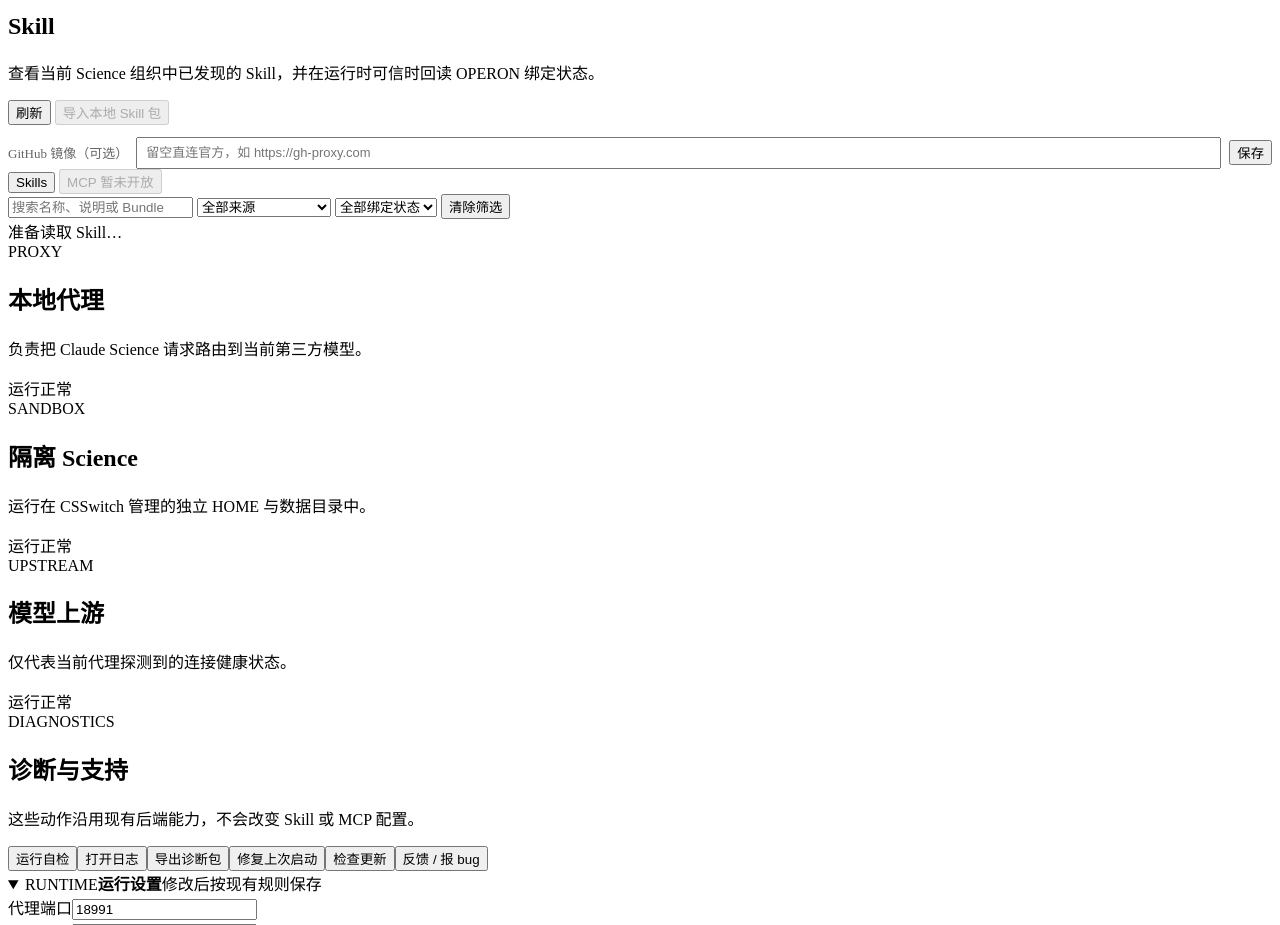
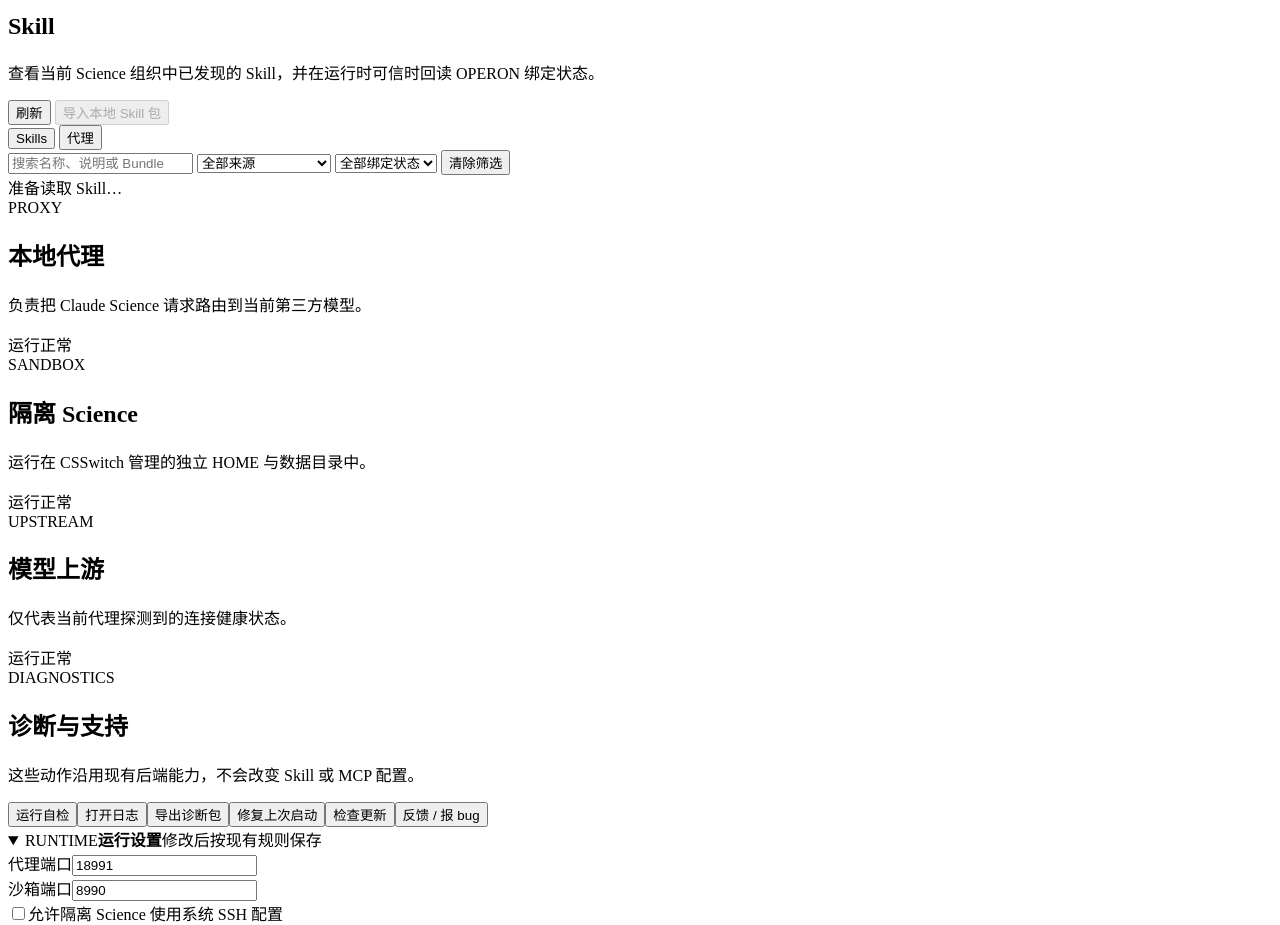
Before and after one commit to Holmes100/CSSwitch-Windows, a website with bundled scripts: page desktop/src/index.html in a window 1280 px wide. Shown: the part 2100-3025 px from the top of the page. Built offline with nearby package versions, Linux system fonts and the light colour scheme.

Commit message:
Skill & MCP 页：镜像设置独立为「代理」标签页（双面板切换）

```diff
--- a/desktop/src/index.html
+++ b/desktop/src/index.html
@@ -165,12 +165,15 @@
                 <button class="btn" id="refreshSkillsBtn" type="button">刷新</button>
                 <button class="btn primary" id="importSkillBtn" type="button" disabled>导入本地 Skill 包</button>
               </div>
-              <div style="display:flex;gap:8px;margin-top:12px;align-items:center;width:100%;box-sizing:border-box;">
-                <label for="githubMirrorInput" style="white-space:nowrap;font-size:13px;color:#666">GitHub 镜像（可选）</label>
-                <input id="githubMirrorInput" type="text" placeholder="留空直连官方，如 https://gh-proxy.com" style="flex:1 1 auto;width:100%;min-width:260px;box-sizing:border-box;height:32px;padding:0 8px;font-size:13px" />
+            </section>
+            <div id="mirrorPanel" class="surface" hidden style="margin:12px 16px 0;padding:13px;">
+              <div class="section-heading"><div><div class="section-kicker">PROXY</div><h2 style="font-size:15px">代理</h2><p>Skill 安装的 GitHub 下载支持配置镜像加速；留空直连官方。</p></div></div>
+              <div style="display:flex;gap:8px;align-items:center;box-sizing:border-box;">
+                <label for="githubMirrorInput" style="white-space:nowrap;font-size:13px;color:#666">GitHub 镜像</label>
+                <input id="githubMirrorInput" type="text" placeholder="留空直连官方，如 https://gh-proxy.com" style="flex:1 1 auto;min-width:260px;box-sizing:border-box;height:32px;padding:0 8px;font-size:13px" />
                 <button class="btn" id="saveMirrorBtn" type="button" style="white-space:nowrap">保存</button>
               </div>
-            </section>
+            </div>
             <div id="skillPageRoot" class="skill-page-root">
               <div class="skill-loading">正在载入 Skill 页面…</div>
             </div>
--- a/desktop/src/skill-page.js
+++ b/desktop/src/skill-page.js
@@ -55,6 +55,7 @@ export class SkillPage {
     this.refreshButton = options.refreshButton;
     this.importButton = options.importButton;
     this.filters = { query: "", source: "all", attachment: "all" };
+    this.activePanel = "skills";
     this.data = null;
     this.error = "";
     this.loading = false;
@@ -159,8 +160,8 @@ export class SkillPage {
     this.root.innerHTML = `<div class="skill-page-content"${this.detailId ? " inert aria-hidden=\"true\"" : ""}>
       <div class="extension-toolbar">
         <div class="extension-tabs" role="tablist" aria-label="Skill 与 MCP">
-          <button class="extension-tab active" type="button" role="tab" aria-selected="true">Skills</button>
-          <button class="extension-tab" type="button" role="tab" aria-selected="false" aria-disabled="true" disabled>MCP 暂未开放</button>
+          <button class="extension-tab active" type="button" role="tab" data-panel="skills" aria-selected="true">Skills</button>
+          <button class="extension-tab" type="button" role="tab" aria-selected="false" data-panel="mirror">代理</button>
         </div>
         ${this.refreshedAt ? `<span class="refresh-stamp">更新于 ${escapeHtml(this.refreshedAt.toLocaleTimeString("zh-CN", { hour12: false }))}</span>` : ""}
       </div>
@@ -178,6 +179,7 @@ export class SkillPage {
       </div>
       ${this.renderDetail(data)}
     `;
+    this.syncPanels();
   }
 
   renderResults() {
@@ -300,7 +302,26 @@ export class SkillPage {
     }
   }
 
+  syncPanels() {
+    const active = this.activePanel || "skills";
+    const content = this.root.querySelector(".skill-page-content");
+    if (content) content.hidden = active !== "skills";
+    const mirror = document.getElementById("mirrorPanel");
+    if (mirror) mirror.hidden = active !== "mirror";
+    this.root.querySelectorAll(".extension-tab").forEach((tab) => {
+      const isActive = tab.dataset.panel === active;
+      tab.classList.toggle("active", isActive);
+      tab.setAttribute("aria-selected", String(isActive));
+    });
+  }
+
   onClick(event) {
+    const panelButton = event.target.closest("[data-panel]");
+    if (panelButton) {
+      this.activePanel = panelButton.dataset.panel;
+      this.syncPanels();
+      return;
+    }
     const target = event.target.closest("[data-action]");
     if (!target) return;
     const action = target.dataset.action;
```
